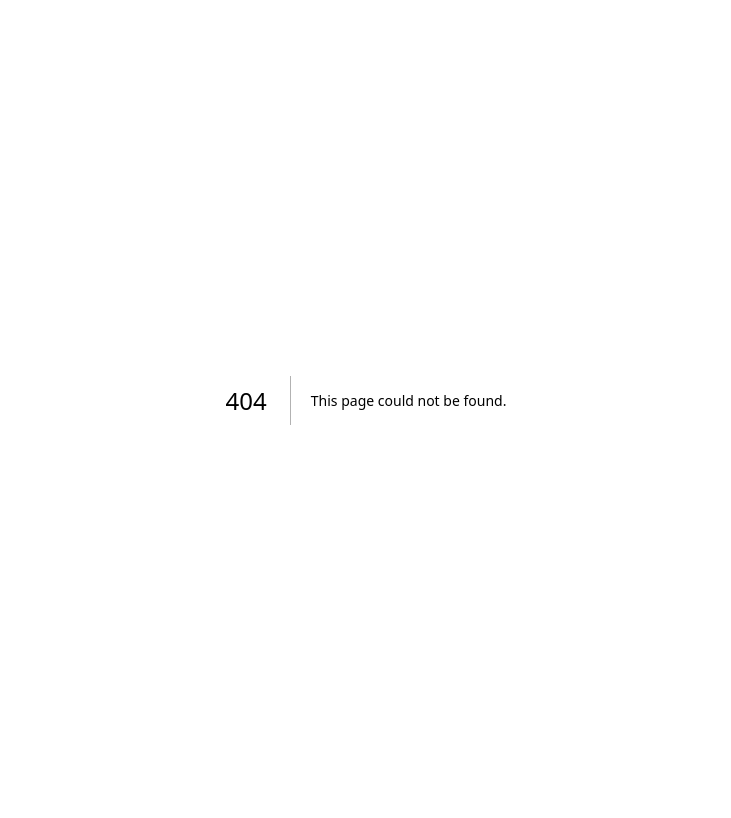
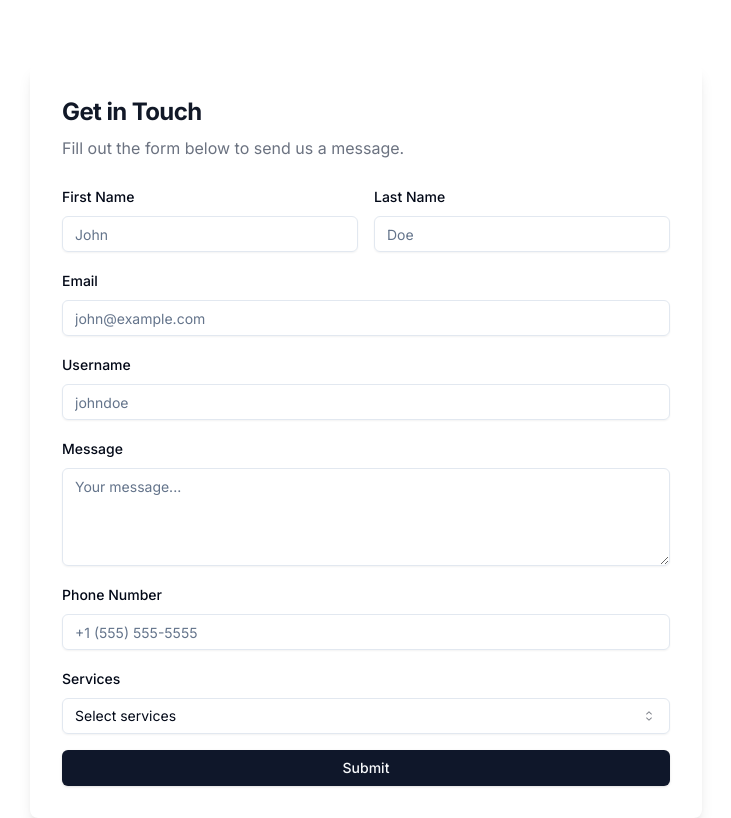
Before and after one commit to officialrajdeepsingh/submitjson-example, a Next.js app: page /contact in a window 1280 px wide. Before the commit this address had no page. Shown: the whole page, without its empty margins (274-1005 px from the left). Built offline with nearby package versions, Linux system fonts and the light colour scheme.

Commit message:
contact form for testing

```diff
--- /dev/null
+++ b/app/contact/page.tsx
@@ -0,0 +1,64 @@
+import { Label } from "@/components/ui/label"
+import { Input } from "@/components/ui/input"
+import { Textarea } from "@/components/ui/textarea"
+import { SelectValue, SelectTrigger, SelectItem, SelectContent, Select } from "@/components/ui/select"
+import { Button } from "@/components/ui/button"
+
+export default function Page() {
+  return (
+    <div className="mt-16 max-w-2xl mx-auto p-6 sm:p-8 bg-white rounded-lg shadow-lg dark:bg-gray-900">
+      <div className="space-y-6">
+        <div className="space-y-2">
+          <h2 className="text-2xl font-bold tracking-tight text-gray-900 dark:text-white">Get in Touch</h2>
+          <p className="text-gray-500 dark:text-gray-400">Fill out the form below to send us a message.</p>
+        </div>
+        <form className="space-y-4">
+          <div className="grid grid-cols-1 sm:grid-cols-2 gap-4">
+            <div className="space-y-2">
+              <Label htmlFor="firstName">First Name</Label>
+              <Input id="firstName" placeholder="John" type="text" />
+            </div>
+            <div className="space-y-2">
+              <Label htmlFor="lastName">Last Name</Label>
+              <Input id="lastName" placeholder="Doe" type="text" />
+            </div>
+          </div>
+          <div className="space-y-2">
+            <Label htmlFor="email">Email</Label>
+            <Input id="email" placeholder="john@example.com" type="email" />
+          </div>
+          <div className="space-y-2">
+            <Label htmlFor="username">Username</Label>
+            <Input id="username" placeholder="johndoe" type="text" />
+          </div>
+          <div className="space-y-2">
+            <Label htmlFor="message">Message</Label>
+            <Textarea id="message" placeholder="Your message..." rows={4} />
+          </div>
+          <div className="space-y-2">
+            <Label htmlFor="phone">Phone Number</Label>
+            <Input id="phone" placeholder="+1 (555) 555-5555" type="tel" />
+          </div>
+          <div className="space-y-2">
+            <Label htmlFor="services">Services</Label>
+            <Select>
+              <SelectTrigger>
+                <SelectValue placeholder="Select services" />
+              </SelectTrigger>
+              <SelectContent>
+                <SelectItem value="web-design">Web Design</SelectItem>
+                <SelectItem value="web-development">Web Development</SelectItem>
+                <SelectItem value="seo">SEO</SelectItem>
+                <SelectItem value="branding">Branding</SelectItem>
+                <SelectItem value="social-media">Social Media</SelectItem>
+              </SelectContent>
+            </Select>
+          </div>
+          <Button className="w-full" type="submit">
+            Submit
+          </Button>
+        </form>
+      </div>
+    </div>
+  )
+}
```
